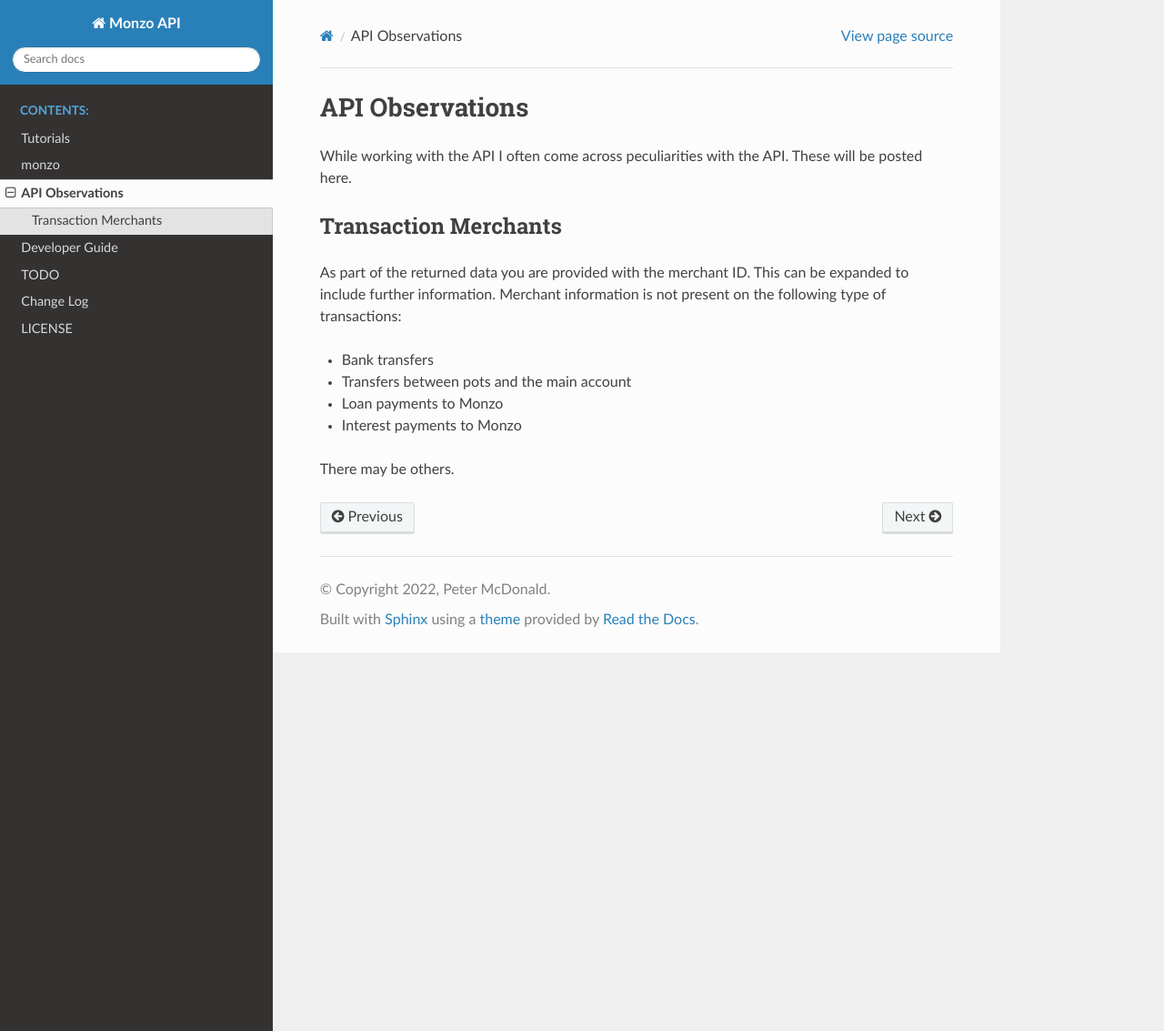
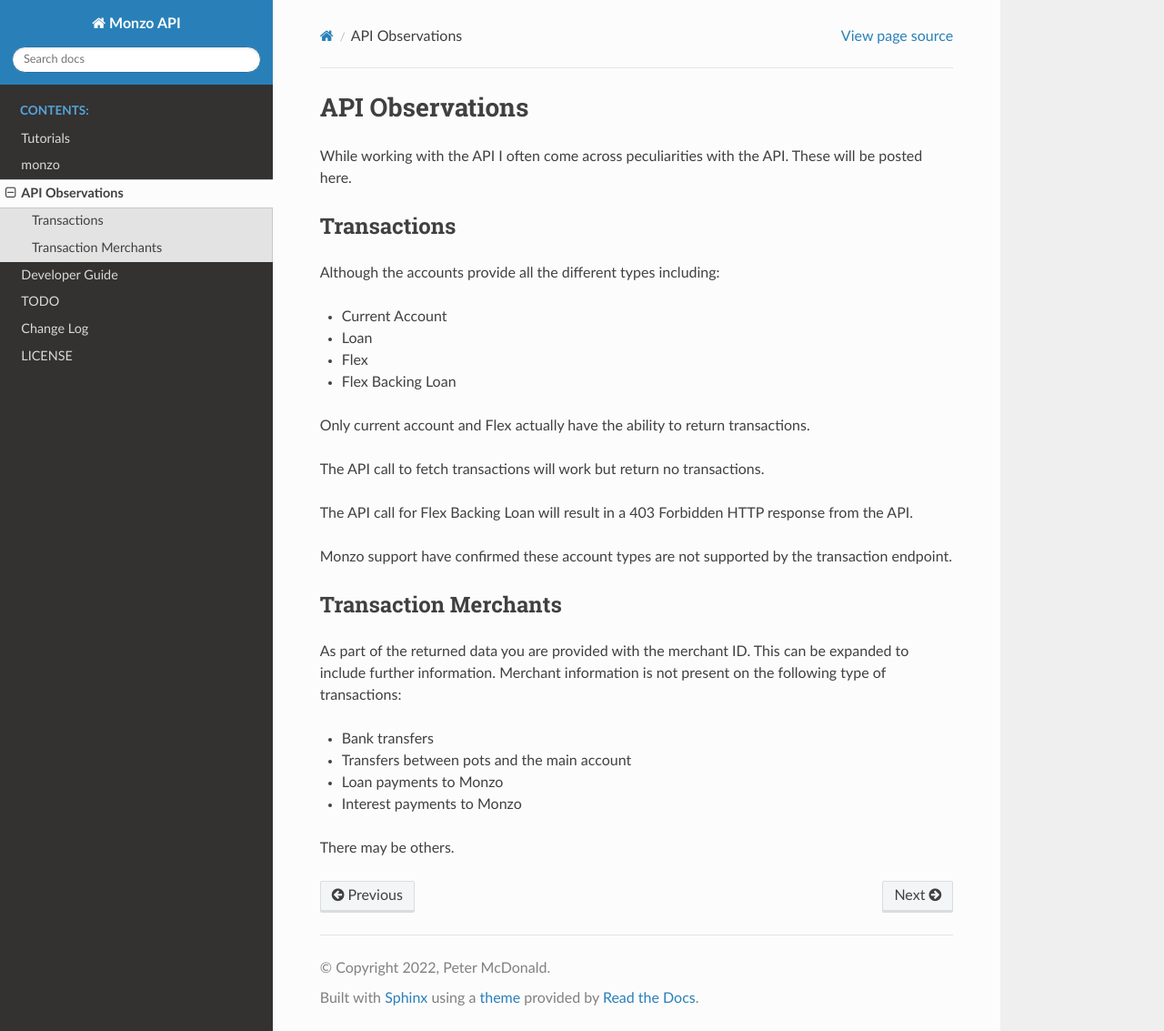
Before and after one commit to petermcd/monzo-api, a Sphinx documentation site: the page built from docs/source/api_observations.rst, in a window 1280 px wide and 1133 px high. Shown: the whole window at 91% size. Built offline with Sphinx 7.4.7 and the Read the Docs theme 2.0.0, drawn with Linux system fonts in a browser that asks for light colours.

Commit message:
Updated api issues with response from support

```diff
--- a/docs/source/api_observations.rst
+++ b/docs/source/api_observations.rst
@@ -3,6 +3,23 @@
 
 While working with the API I often come across peculiarities with the API.
 These will be posted here.
+
+Transactions
+-------------------------------------
+Although the accounts provide all the different types including:
+
+* Current Account
+* Loan
+* Flex
+* Flex Backing Loan
+
+Only current account and Flex actually have the ability to return transactions.
+
+The API call to fetch transactions will work but return no transactions.
+
+The API call for Flex Backing Loan will result in a 403 Forbidden HTTP response from the API.
+
+Monzo support have confirmed these account types are not supported by the transaction endpoint.
 
 Transaction Merchants
 -------------------------------------
```
